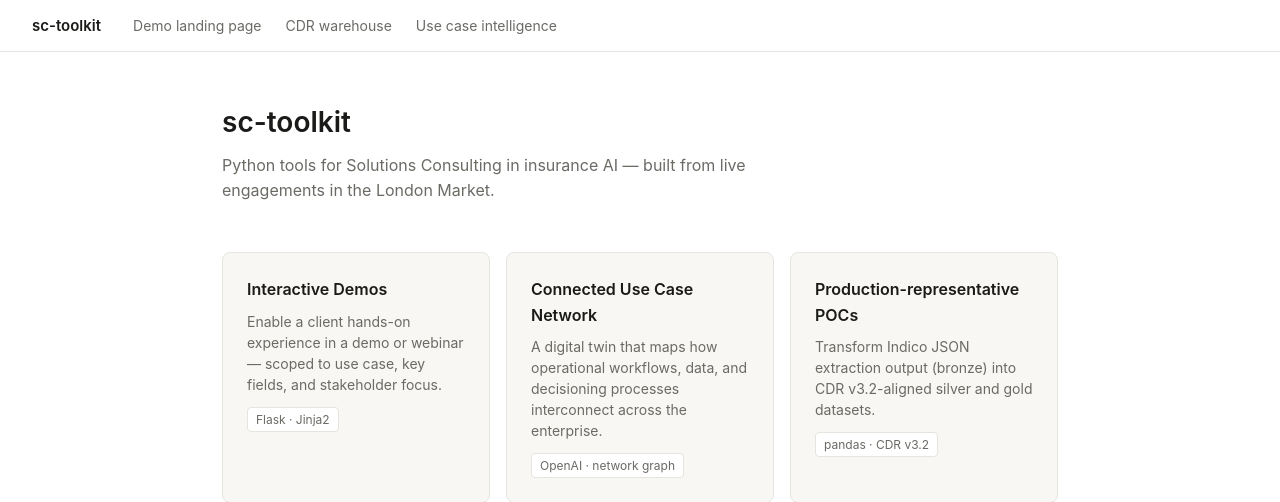
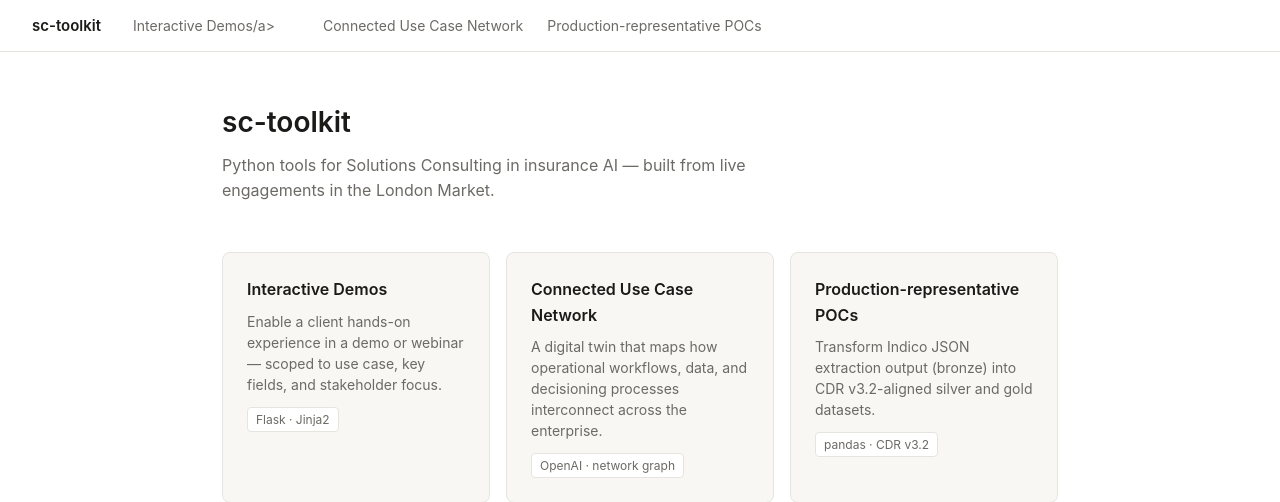
Before and after one commit to brfrancis/sc-toolkit, a Flask app: page / in a window 1280 px wide. Shown: the top 502 px of the page. Run offline with Flask 3, Linux system fonts and the light colour scheme.

Commit message:
Update base.html with general wordings for components

```diff
--- a/templates/base.html
+++ b/templates/base.html
@@ -11,9 +11,9 @@
   <nav class="nav">
     <a class="nav-brand" href="/">sc-toolkit</a>
     <ul class="nav-links">
-      <li><a href="/demo" {% if active == 'demo' %}class="active"{% endif %}>Demo landing page</a></li>
-      <li><a href="/cdr"  {% if active == 'cdr'  %}class="active"{% endif %}>CDR warehouse</a></li>
-      <li><a href="/uci"  {% if active == 'uci'  %}class="active"{% endif %}>Use case intelligence</a></li>
+      <li><a href="/demo" {% if active == 'demo' %}class="active"{% endif %}>Interactive Demos/a></li>
+      <li><a href="/uci"  {% if active == 'uci'  %}class="active"{% endif %}>Connected Use Case Network</a></li>
+      <li><a href="/cdr"  {% if active == 'cdr'  %}class="active"{% endif %}>Production-representative POCs</a></li>
     </ul>
   </nav>
 
```
